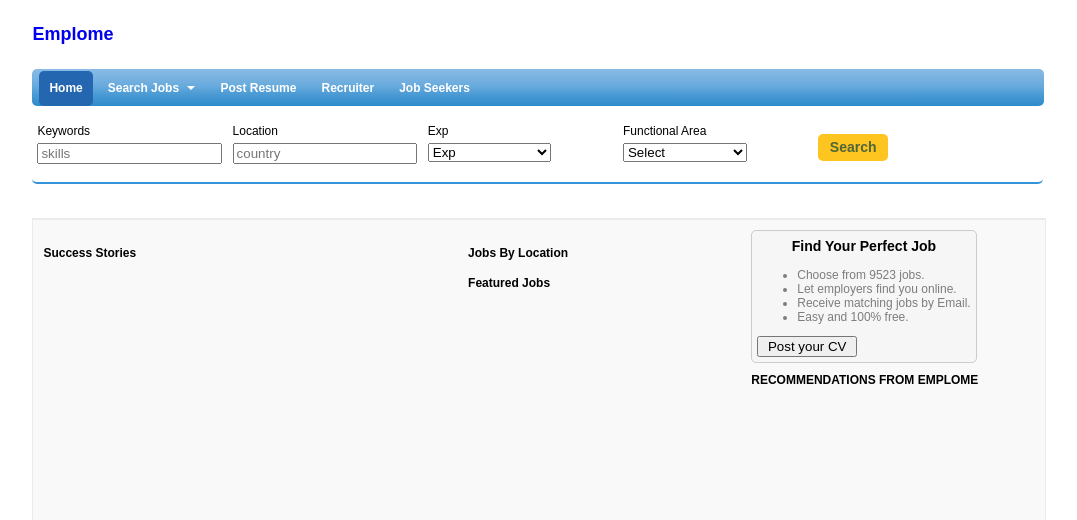
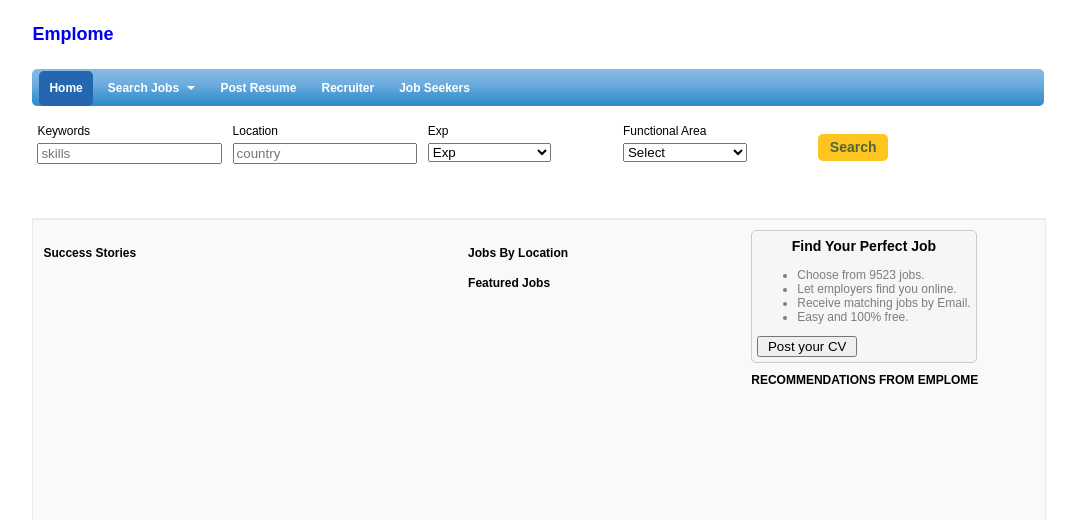
Before and after one commit to technomicssolutions/emplome, a Django app: page / in a window 1280 px wide. Shown: the top 520 px of the page, without its empty margins (102-1179 px from the left). Run offline with Django 3.2, Linux system fonts and the light colour scheme; data that the repository does not hold is empty; some libraries are stand-ins or nearby versions.

Commit message:
styling changed

```diff
--- a/emplome/web/static/css/index.css
+++ b/emplome/web/static/css/index.css
@@ -126,7 +126,7 @@ a {
     border-radius: 5px;
     padding: 5px 5px 18px;
     margin-right: 7px;
-    border-bottom: 2px solid #3493D9;
+    /*border-bottom: 2px solid #3493D9;*/
     font-size: 12px;
     margin: auto;
 }
```
